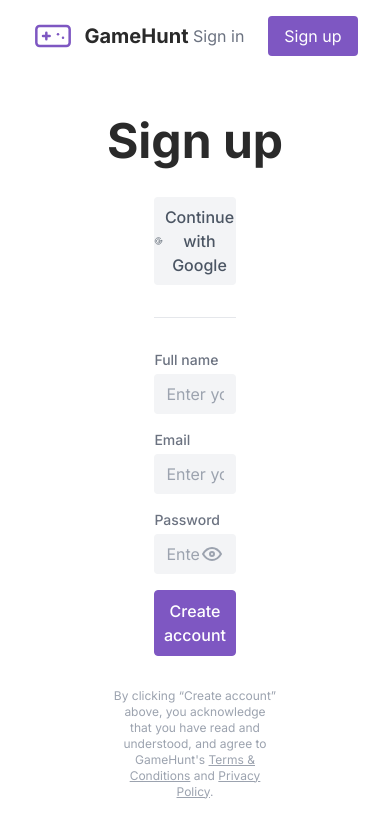
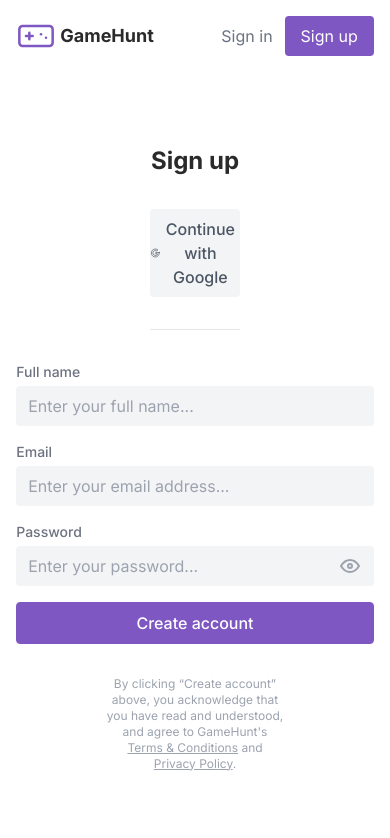
Before and after one commit to felibuscaglia/gamehunt, a React (Create React App) app in the folder ui/: page /sign-up in a window 390 px wide. Shown: the top 838 px of the page. Built offline with nearby package versions, Linux system fonts and the light colour scheme; no server answers.

Commit message:
ChangePassword screen;

```diff
--- a/ui/src/components/Logo.tsx
+++ b/ui/src/components/Logo.tsx
@@ -8,13 +8,13 @@
 
 const Logo: React.FC<IProps> = ({ size = 30, withName = false }) => {
   return (
-    <div className="flex items-center gap-3">
+    <div className="flex items-center gap-1 sm:gap-3">
       <IconDeviceGamepad
         color={PRIMARY_BRAND_COLOR}
         size={size}
         strokeWidth={1.5}
       />
-      {withName && <h1 className="font-bold text-xl">{APP_NAME}</h1>}
+      {withName && <h1 className="font-bold text-lg sm:text-xl">{APP_NAME}</h1>}
     </div>
   );
 };
--- a/ui/src/layouts/AuthForm.tsx
+++ b/ui/src/layouts/AuthForm.tsx
@@ -30,19 +30,19 @@
 }) => {
   return (
     <main className="h-screen flex flex-col">
-      <nav className="w-10/12 mx-auto py-4 flex items-center justify-between">
+      <nav className="w-11/12 sm:w-10/12 mx-auto py-4 flex items-center justify-between">
         <Link to={UI_PATHS.HOME}>
           <Logo size={40} withName />
         </Link>
-        <section className="flex items-center gap-6">
+        <section className="flex items-center gap-3 sm:gap-6">
           <AuthButtons />
         </section>
       </nav>
-      <div className="flex-grow w-10/12 mx-auto flex flex-col items-center justify-center gap-8">
-        <h2 className="text-5xl font-bold">{title}</h2>
+      <div className="flex-grow w-11/12 sm:w-10/12 mx-auto flex flex-col items-center justify-center gap-8">
+        <h2 className="text-2xl sm:text-5xl font-bold">{title}</h2>
         {displayError && errorComponent}
         {withSso && <SocialAuth />}
-        <form className="w-1/4 flex flex-col gap-4" onSubmit={onSubmit}>
+        <form className="w-full sm:w-1/4 flex flex-col gap-4" onSubmit={onSubmit}>
           {children}
           <Button type="submit" text={buttonText} loading={loading} />
         </form>
```
